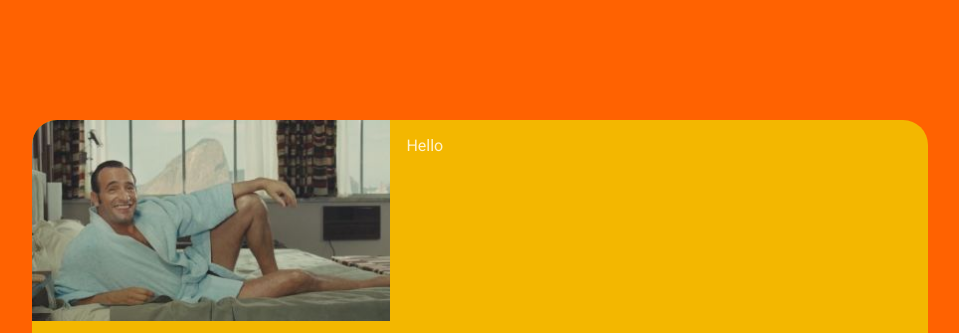
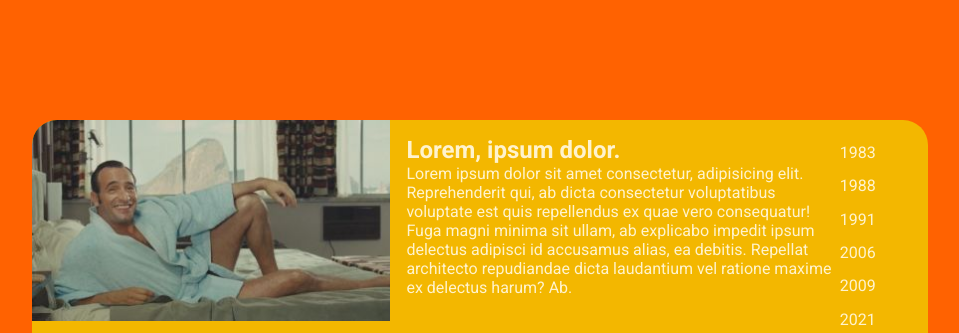
Before and after one commit to geoffreyhach/wild-projet1, a plain HTML site: page experience.html in a window 1280 px wide. Shown: the top 333 px of the page, without its empty margins (160-1119 px from the left). Drawn offline with Linux system fonts and the light colour scheme.

Commit message:
add page experience

```diff
--- a/experience.html
+++ b/experience.html
@@ -29,8 +29,24 @@
 
         <main>
 
-            <section>
-                Hello
+            <section class="main--experience">
+                <ul class="ul--experience">
+                    <li>1983</li>
+                    <li>1988</li>
+                    <li>1991</li>
+                    <li>2006</li>
+                    <li>2009</li>
+                    <li>2021</li>
+                </ul>
+                <div class="text--experience">
+                    <h1>Lorem, ipsum dolor.</h1>
+                    <p>Lorem ipsum dolor sit amet consectetur, adipisicing elit. Reprehenderit qui, ab dicta consectetur
+                        voluptatibus voluptate est quis repellendus ex quae vero
+                        consequatur! Fuga magni minima sit ullam, ab explicabo impedit ipsum delectus adipisci id
+                        accusamus alias, ea debitis. Repellat architecto repudiandae dicta
+                        laudantium vel ratione maxime ex delectus harum? Ab.</p>
+                </div>
+
             </section>
 
         </main>
--- a/style.css
+++ b/style.css
@@ -1,13 +1,13 @@
 @import url('https://fonts.googleapis.com/css2?family=Roboto:ital,wght@0,100;0,300;0,400;0,500;0,700;0,900;1,100;1,300;1,400;1,500;1,700;1,900&display=swap');
 
 :root {
-    --color-primary : #FF6201;
-    --color-secondary : #F3B700;
+    --color-primary: #FF6201;
+    --color-secondary: #F3B700;
     --color-white: #FFF3CD;
     --color-black: #241B00;
 }
 
-*{
+* {
     margin: 0;
     padding: 0;
     box-sizing: border-box;
@@ -21,22 +21,22 @@ body {
     justify-content: center;
     padding-top: 2rem;
     padding-bottom: 2rem;
-    color:var(--color-white);
+    color: var(--color-white);
     font-family: 'Roboto', sans-serif;
 }
 
-.card{
+.card {
     background-color: var(--color-secondary);
-    max-width: min(70vw,900px);
+    max-width: min(70vw, 900px);
     border-radius: 25px;
     overflow: hidden;
 }
 
-.card >*:not(:first-child){
-    padding:1rem;
+.card>*:not(:first-child) {
+    padding: 1rem;
 }
 
-img{
+img {
     grid-area: img;
     max-width: 100%;
 }
@@ -61,7 +61,7 @@ nav {
     transition: 300ms transform ease-in; */
 }
 
-.active{
+.active {
     display: flex;
     /* transform: translateX(0%); */
 }
@@ -69,12 +69,12 @@ nav {
 
 nav a {
     text-decoration: none;
-    color:var(--color-white);
+    color: var(--color-white);
     font-family: 'Roboto', sans-serif;
     font-weight: 800;
 }
 
-.navbartoggle{
+.navbartoggle {
     top: 10px;
     right: 10px;
     position: absolute;
@@ -86,7 +86,7 @@ main {
 }
 
 
-section{
+section {
     margin-bottom: 1rem;
 }
 
@@ -107,7 +107,7 @@ section{
     border: none;
     padding: 1rem;
     text-transform: uppercase;
-    color : var(--color-white);
+    color: var(--color-white);
     cursor: pointer;
 }
 
@@ -116,12 +116,39 @@ section{
     padding: .8rem 1rem;
 }
 
+/* Yann experience page*/
 
-@media screen and (min-width:35em){
-    body{
+.main--experience {
+    display: grid;
+    grid-template-columns: 6fr 1fr;
+    grid-template-rows: 200px;
+    grid-template-areas:
+        "text ulnav"
+        "text ulnav";
+
+}
+
+.text--experience {
+    grid-area: text;
+}
+
+.ul--experience {
+    list-style: none;
+    grid-area: ulnav;
+    display: flex;
+    flex-direction: column;
+    justify-content: space-around;
+
+
+
+}
+
+@media screen and (min-width:35em) {
+    body {
         align-items: center;
     }
-    .card{
+
+    .card {
         display: grid;
         grid-template-columns: 2fr 3fr;
         grid-template-rows: 200px;
@@ -130,6 +157,7 @@ section{
             "nav main";
         min-height: 70vh;
     }
+
     nav {
         display: flex;
         flex-direction: column;
@@ -144,7 +172,8 @@ section{
         padding-bottom: 2rem;
         transform: translateX(0%);
     }
-    .navbartoggle{
+
+    .navbartoggle {
         display: none;
     }
 }
```
